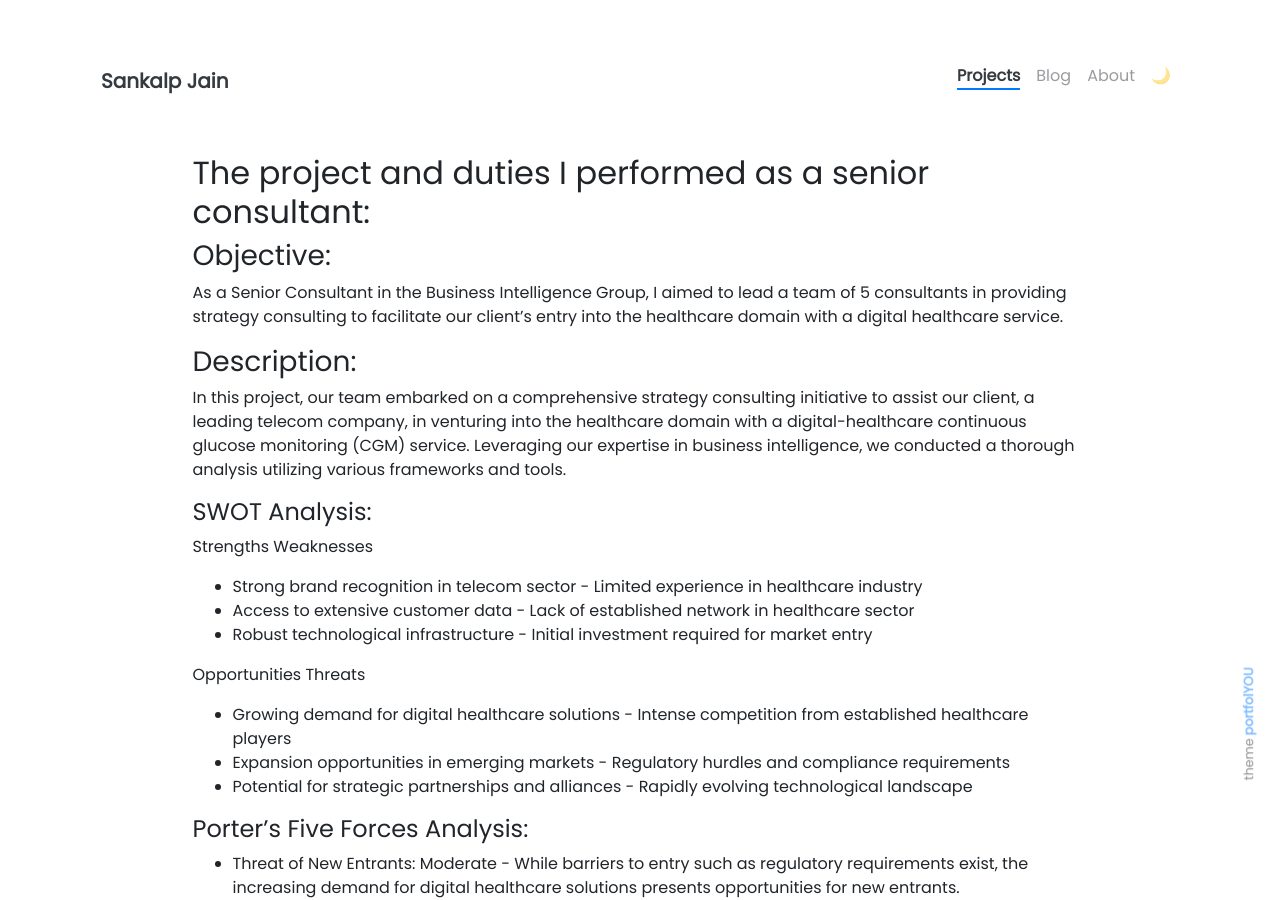
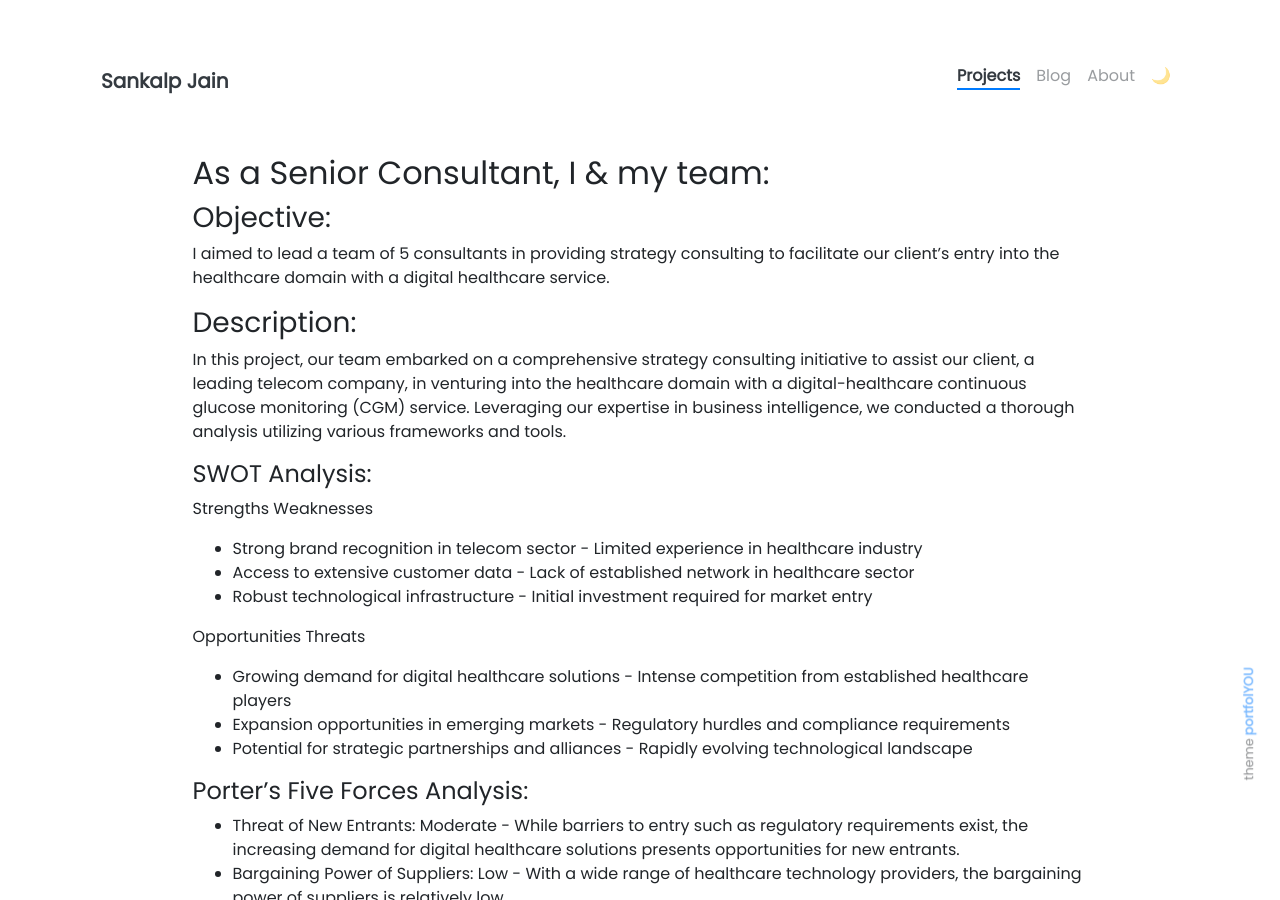
Before and after one commit to sankalpjain63/sankalpjain63.github.io, a Jekyll site: the page built from _projects/Consulting.md, in a window 1280 px wide and 900 px high. Built offline with Jekyll 4.4.1, drawn with Linux system fonts in a browser that asks for light colours; nearby versions of some CDN libraries.

Commit message:
Consulting.md

```diff
--- a/_projects/Consulting.md
+++ b/_projects/Consulting.md
@@ -1,15 +1,15 @@
 ---
 name: Business Intelligence Group
-tools: [management consulting, Porter's 5, Frameworks, SWOT]
+tools: [management consulting, Porter's 5, SWOT]
 image: assets/pngs/BIG.png
 Project Timeline: August 2023 - December 2023
 ---
 
-## The project and duties I performed as a senior consultant:
+## As a Senior Consultant, I & my team:
 
 ### Objective:
 
-As a Senior Consultant in the Business Intelligence Group, I aimed to lead a team of 5 consultants in providing strategy consulting to facilitate our client's entry into the healthcare domain with a digital healthcare service.
+I aimed to lead a team of 5 consultants in providing strategy consulting to facilitate our client's entry into the healthcare domain with a digital healthcare service.
 
 ### Description:
 
```
